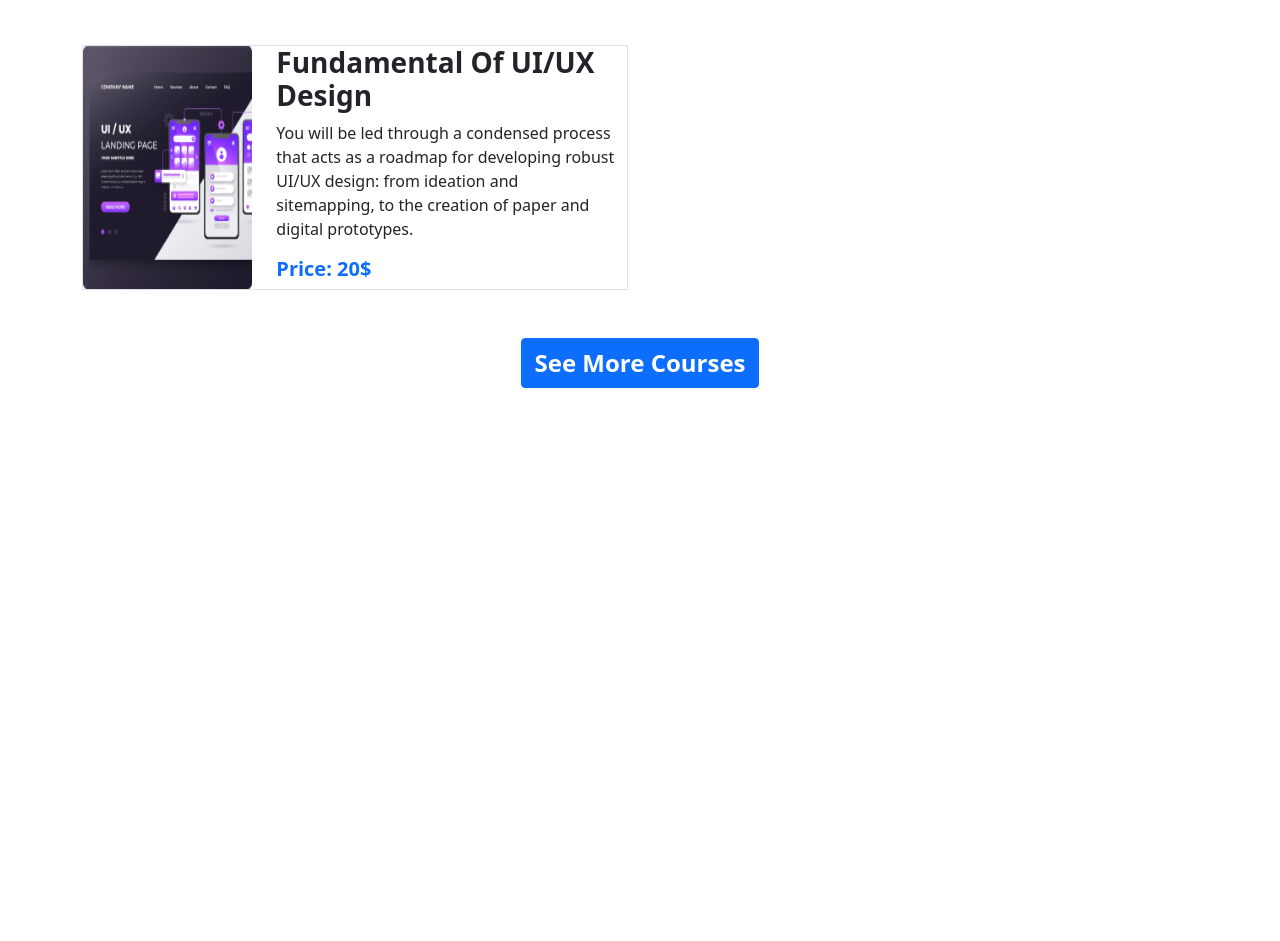
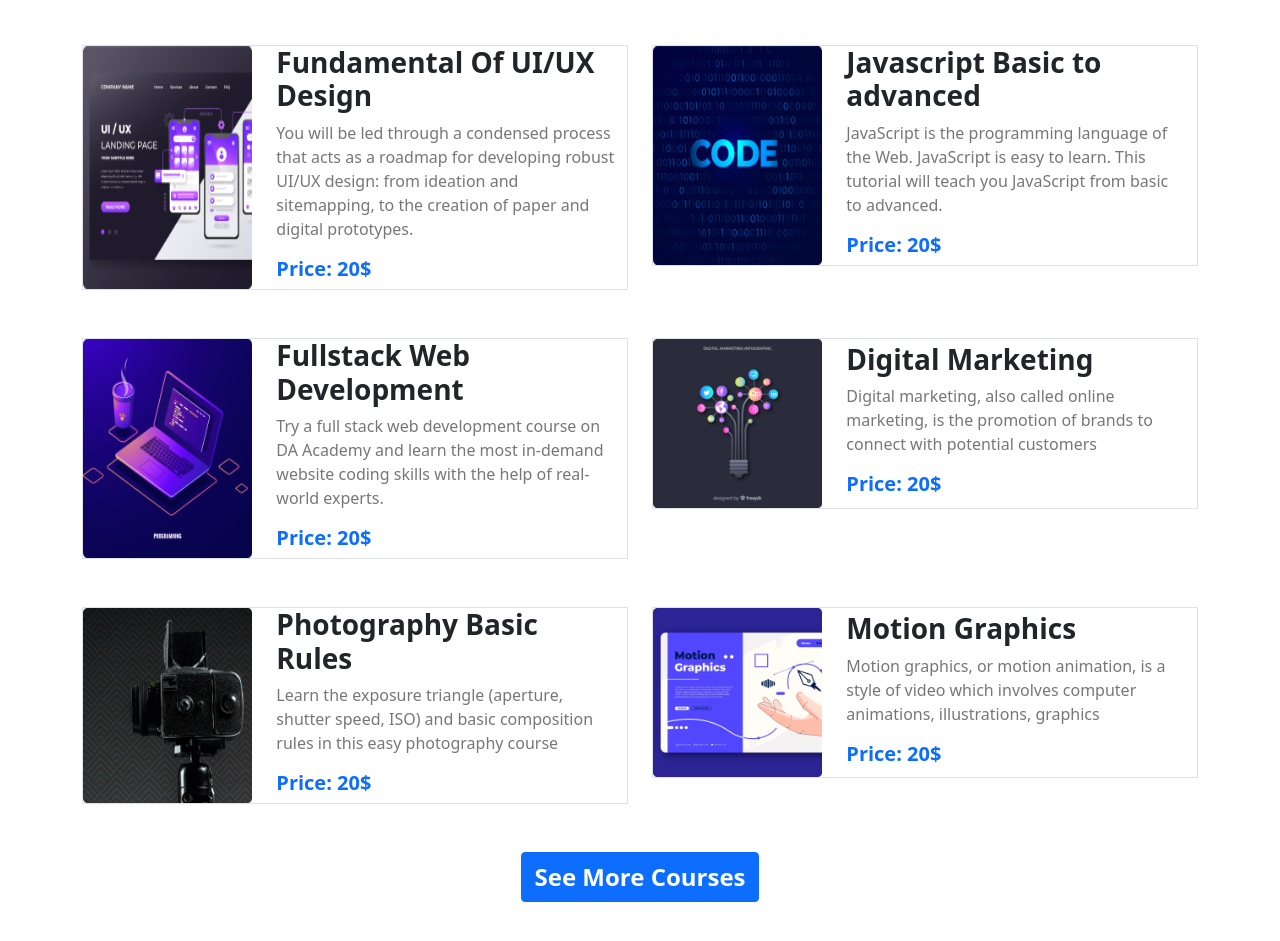
Before and after one commit to jaspia-1/aspia-assignment3, a plain HTML site: page index.html in a window 1280 px wide. Shown: the part 1048-1989 px from the top of the page. Before the commit the page ends 1484 px from the top, so only its background shows below. Drawn offline with nearby package versions, Linux system fonts and the light colour scheme.

Commit message:
courses completed

```diff
--- a/index.html
+++ b/index.html
@@ -152,7 +152,7 @@
                                 <div class="col-12 col-sm-8 d-flex align-items-center">
                                     <div>
                                         <h3 class="fw-bold">Fundamental Of UI/UX Design</h3>
-                                        <p class="gray-text">You will be led through a condensed process that acts as a
+                                        <p class="gray">You will be led through a condensed process that acts as a
                                             roadmap for developing robust UI/UX design: from ideation and sitemapping,
                                             to the creation of paper and digital prototypes. </p>
                                         <h5 class="text-primary fw-bold">Price: 20$</h5>
@@ -163,7 +163,98 @@
 
                         </div>
 
+                        <div class="col-12 col-md-6">
+                            <div class="row border">
+                                <div class="col-12 col-sm-4 ps-0  justify-content-center d-flex">
+                                    <img class="w-100" src="images/course/course-2.png" alt="">
+                                </div>
 
+                                <div class="col-12 col-sm-8 d-flex align-items-center">
+                                    <div>
+                                        <h3 class="fw-bold">Javascript Basic to advanced</h3>
+                                        <p class="gray">JavaScript is the programming language of the Web. JavaScript is
+                                            easy to learn. This tutorial will teach you JavaScript from basic to
+                                            advanced.</p>
+                                        <h5 class="text-primary fw-bold">Price: 20$</h5>
+                                    </div>
+
+                                </div>
+                            </div>
+
+                        </div>
+                        <div class="col-12 col-md-6 ">
+                            <div class="row border">
+                                <div class="col-12 col-sm-4 ps-0  justify-content-center d-flex">
+                                    <img class="w-100" src="images/course/course-3.png" alt="">
+                                </div>
+
+                                <div class="col-12 col-sm-8 d-flex align-items-center">
+                                    <div>
+                                        <h3 class="fw-bold">Fullstack Web Development</h3>
+                                        <p class="gray">Try a full stack web development course on DA Academy and learn
+                                            the most in-demand website coding skills with the help of real-world
+                                            experts. </p>
+                                        <h5 class="text-primary fw-bold">Price: 20$</h5>
+                                    </div>
+
+                                </div>
+                            </div>
+
+                        </div>
+                        <div class="col-12 col-md-6">
+                            <div class="row border">
+                                <div class="col-12 col-sm-4 ps-0  justify-content-center d-flex">
+                                    <img class="w-100" src="images/course/course-4.png" alt="">
+                                </div>
+
+                                <div class="col-12 col-sm-8 d-flex align-items-center">
+                                    <div>
+                                        <h3 class="fw-bold">Digital Marketing</h3>
+                                        <p class="gray">Digital marketing, also called online marketing, is the
+                                            promotion of brands to connect with potential customers </p>
+                                        <h5 class="text-primary fw-bold">Price: 20$</h5>
+                                    </div>
+
+                                </div>
+                            </div>
+
+                        </div>
+                        <div class="col-12 col-md-6">
+                            <div class="row border">
+                                <div class="col-12 col-sm-4 ps-0  justify-content-center d-flex">
+                                    <img class="w-100" src="images/course/course-5.png" alt="">
+                                </div>
+
+                                <div class="col-12 col-sm-8 d-flex align-items-center">
+                                    <div>
+                                        <h3 class="fw-bold">Photography Basic Rules</h3>
+                                        <p class="gray">Learn the exposure triangle (aperture, shutter speed, ISO) and
+                                            basic composition rules in this easy photography course </p>
+                                        <h5 class="text-primary fw-bold">Price: 20$</h5>
+                                    </div>
+
+                                </div>
+                            </div>
+
+                        </div>
+                        <div class="col-12 col-md-6 ">
+                            <div class="row border">
+                                <div class="col-12 col-sm-4 ps-0  justify-content-center d-flex">
+                                    <img class="w-100" src="images/course/course-6.png" alt="">
+                                </div>
+
+                                <div class="col-12 col-sm-8 d-flex align-items-center">
+                                    <div>
+                                        <h3 class="fw-bold">Motion Graphics</h3>
+                                        <p class="gray">Motion graphics, or motion animation, is a style of video which
+                                            involves computer animations, illustrations, graphics </p>
+                                        <h5 class="text-primary fw-bold">Price: 20$</h5>
+                                    </div>
+
+                                </div>
+                            </div>
+
+                        </div>
                     </div>
                 </div>
             </div>
```
